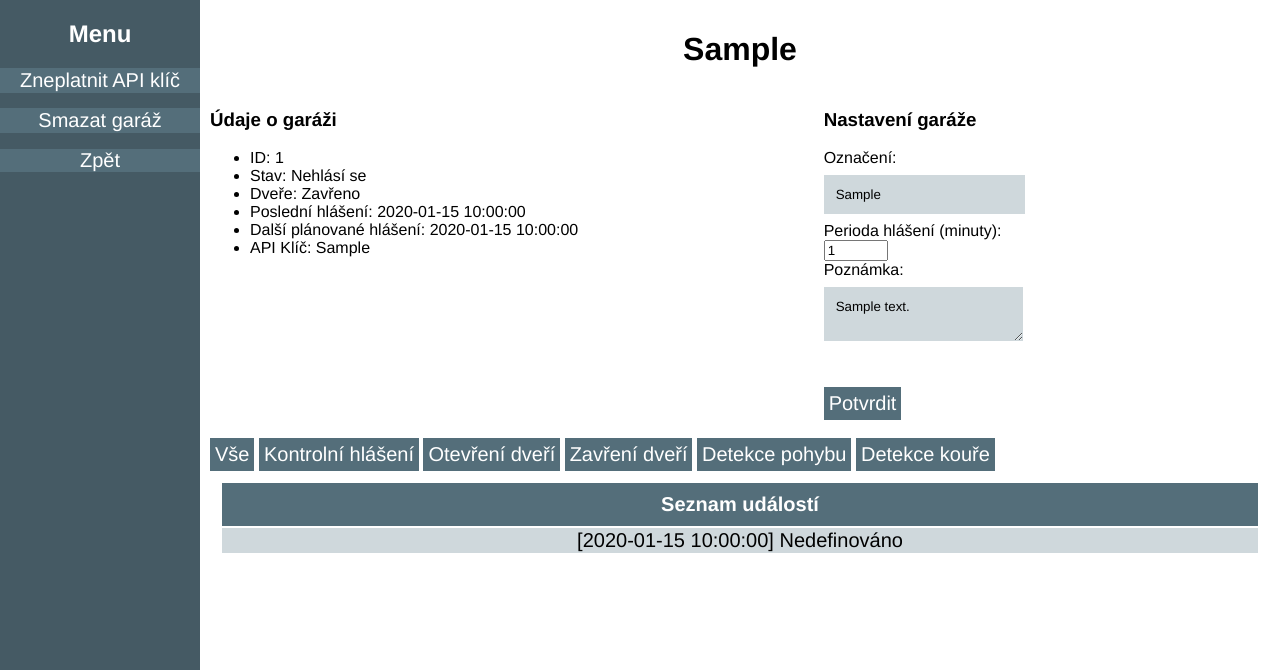
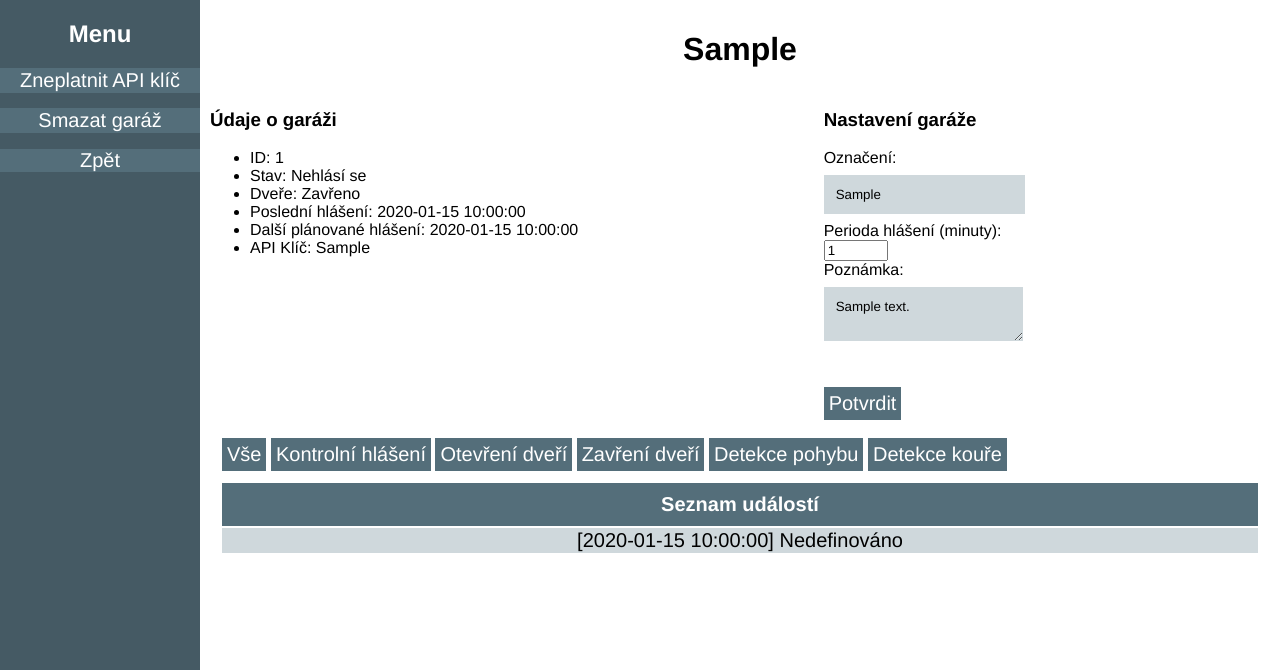
Before and after one commit to ggljzr/mi-dip-impl, a Flask app: page /garage/1 in a window 1280 px wide. Shown: the top 670 px of the page. Run offline with Flask 2, Linux system fonts and the light colour scheme; the visitor is signed in with stand-in values (Sample User, id 1); tables that the repository leaves empty hold one stand-in row (values such as "Sample post"); some libraries are stand-ins or nearby versions.

Commit message:
offset filter buttons

```diff
--- a/GarageSystem/app/static/styles.css
+++ b/GarageSystem/app/static/styles.css
@@ -109,10 +109,14 @@ input[type=text], input[type=password], textarea {
     grid-template-columns: 200px auto;
 }
 
-.basic_table{
+.basic_table {
     font-size: 15pt;
     padding: 10px;
     width: 100%;
+}
+
+.filter_buttons {
+    margin-left: 12px;
 }
 
 .basic_table th {
--- a/GarageSystem/app/templates/main/show_garage.html
+++ b/GarageSystem/app/templates/main/show_garage.html
@@ -86,14 +86,17 @@
         </form>
         <br>
     </div>
+
     </div>
 
+    <div class=filter_buttons>
         <button onclick="show_all()" class=form_button>Vše</button>
         <button onclick="show_events(0)" class=form_button>Kontrolní hlášení</button>
         <button onclick="show_events(1)" class=form_button>Otevření dveří</button>
         <button onclick="show_events(2)" class=form_button>Zavření dveří</button>
         <button onclick="show_events(3)" class=form_button>Detekce pohybu</button>
         <button onclick="show_events(4)" class=form_button>Detekce kouře</button>
+    </div>
 
 
     <table class=basic_table>
```
Lines whose indentation alone changed are shown as unchanged.
